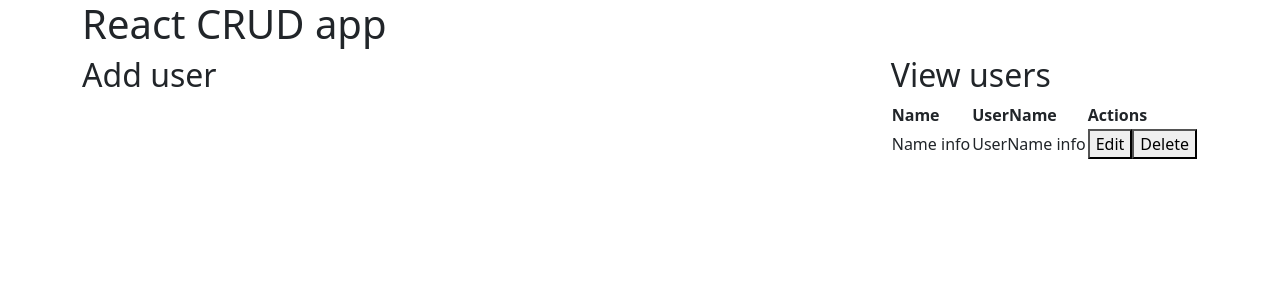
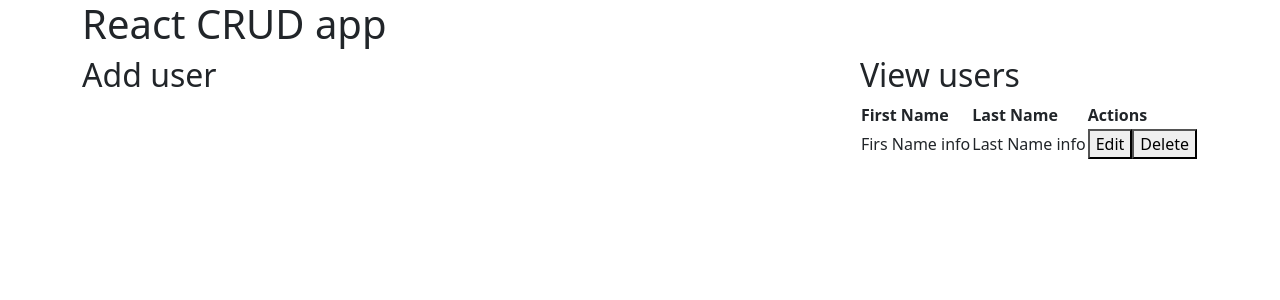
Before and after one commit to OpeDada/react-crud, a React (Create React App) app: page / in a window 1280 px wide. Shown: the top 300 px of the page. Built offline with nearby package versions, Linux system fonts and the light colour scheme.

Commit message:
change names to first and last

```diff
--- a/src/tables/UserTable.js
+++ b/src/tables/UserTable.js
@@ -4,15 +4,15 @@ const UserTable = () => (
   <table>
     <thead>
       <tr>
-        <th>Name</th>
-        <th>UserName</th>
+        <th>First Name</th>
+        <th>Last Name</th>
         <th>Actions</th>
       </tr>
     </thead>
     <tbody>
       <tr>
-        <td>Name info</td>
-        <td>UserName info</td>
+        <td>Firs Name info</td>
+        <td>Last Name info</td>
         <td>
           <button className="button muted-button">Edit</button>
           <button className="button muted-button">Delete</button>
```
